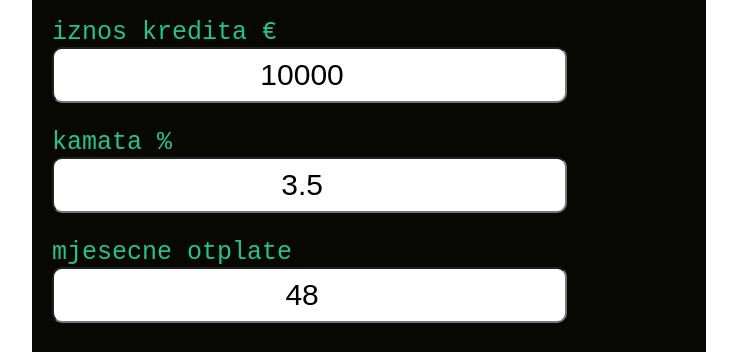
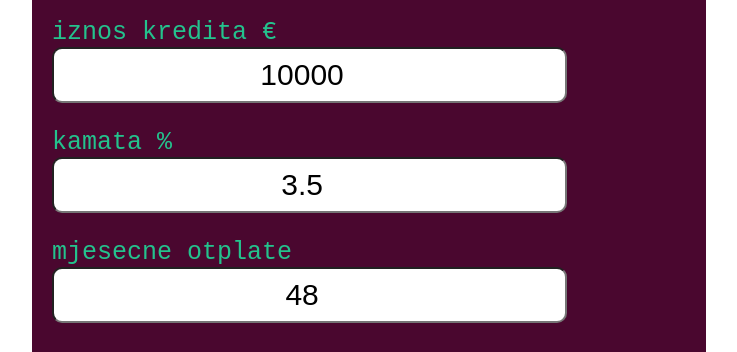
Before and after one commit to debelimario/kredit, a plain HTML site: page index.html in a window 1280 px wide. Shown: the part 237-589 px from the top of the page, without its empty margins (271-1008 px from the left). Drawn offline with Linux system fonts and the light colour scheme.

Commit message:
style.css

```diff
--- a/style.css
+++ b/style.css
@@ -9,7 +9,7 @@ body {
 }
 
 .kontejner {
-    background: rgb(7, 7, 4);
+    background: rgb(74, 7, 47);
     color: rgb(36, 194, 141);
     padding: 20px;
     border-radius: 10px;
```
